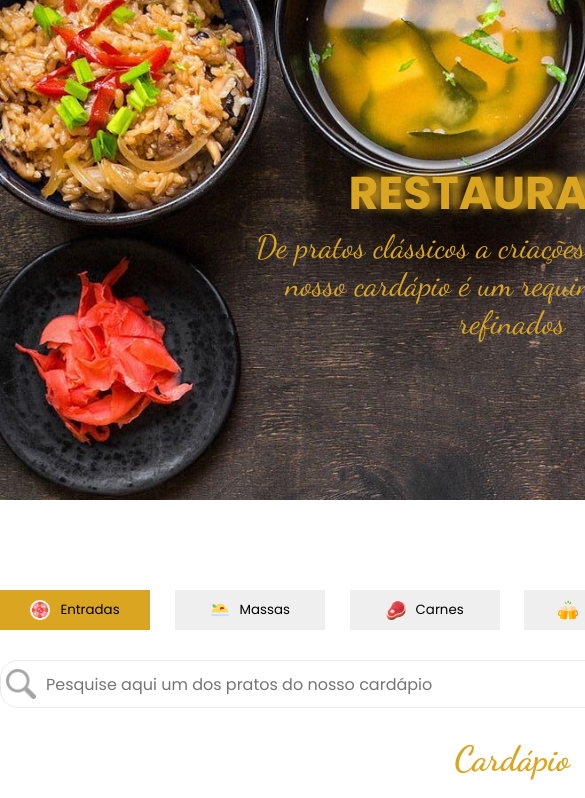
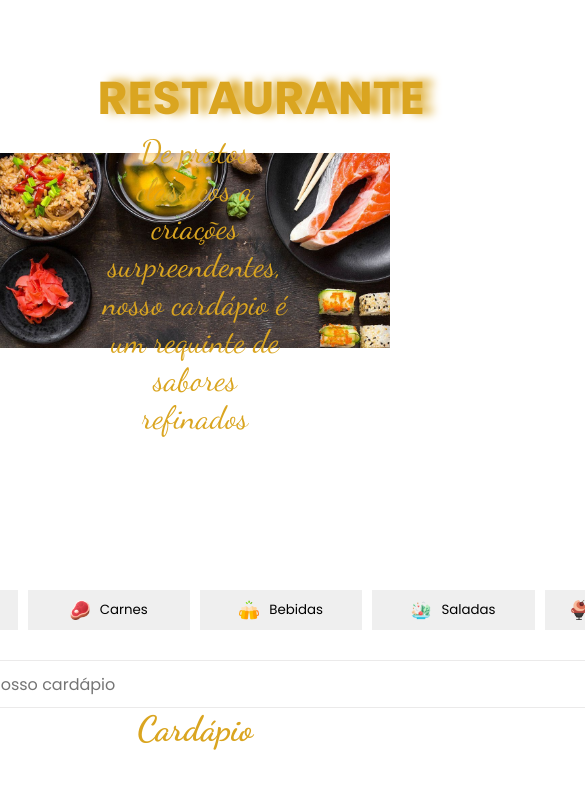
Before and after one commit to FabricioJorge0/Cardapio_restaurante, a Next.js app: page / in a window 390 px wide. Shown: the top 798 px of the page, 585 px wide, since content can reach past the window. Built offline with nearby package versions, Linux system fonts and the light colour scheme.

Commit message:
adicionando responsividade

```diff
--- a/src/Components/CardsCardapio/CardsCardapio.module.css
+++ b/src/Components/CardsCardapio/CardsCardapio.module.css
@@ -1,4 +1,3 @@
-
 .cardCardapio{
     width: 250px;
     height: auto;
@@ -44,3 +43,7 @@
     font-weight: 600;
     float: right;
 }
+
+@media (max-width: 768px){
+
+}
--- a/src/Components/Topo/Topo.module.css
+++ b/src/Components/Topo/Topo.module.css
@@ -7,7 +7,7 @@
     margin: 0 auto;
     background-image: url('../../../public/banner.png');
     background-repeat: no-repeat;
-    background-position: center;
+    background-position: 0%;
     display: flex;
     justify-content: center;
     align-items: center;
@@ -32,3 +32,9 @@
     color: #daa520;
     font-family: 'Dancing Script', cursive;
 }
+
+@media (max-width: 768px){
+    .topo{
+        max-width: 100%;
+    }
+}
--- a/src/app/layout.js
+++ b/src/app/layout.js
@@ -13,13 +13,13 @@ const geistMono = localFont({
 });
 
 export const metadata = {
-  title: "Create Next App",
-  description: "Generated by create next app",
+  title: "Cardápio",
+  description: "Cardápio restaurante",
 };
 
 export default function RootLayout({ children }) {
   return (
-    <html lang="en">
+    <html lang="pt-br">
       <body className={`${geistSans.variable} ${geistMono.variable}`}>
         {children}
       </body>
--- a/src/app/page.js
+++ b/src/app/page.js
@@ -85,11 +85,11 @@ export default function Home() {
                     Sobremesas
                 </button>
             </div>
-            <div className={styles.inputBuscas}>
-                <Image className={styles.iconeLupa} src={IconeLupa}/>
-                <input id='inputValue' onChange={(event) => buscarProduto(event.target.value)} value={textoBusca} className={styles.inputTxt} type="text" placeholder='Pesquise aqui um dos pratos do nosso cardápio' />
-            </div>
         </section>
+        <div className={styles.inputBuscas}>
+            <Image className={styles.iconeLupa} src={IconeLupa}/>
+            <input id='inputValue' onChange={(event) => buscarProduto(event.target.value)} value={textoBusca} className={styles.inputTxt} type="text" placeholder='Pesquise aqui um dos pratos do nosso cardápio' />
+        </div>
 
         <h2 className={styles.titulo}>Cardápio</h2>
         <div className={styles.containerCardapio}>
--- a/src/app/page.module.css
+++ b/src/app/page.module.css
@@ -75,7 +75,7 @@
 }
 
 .inputBuscas{
-    width: 1024px;
+    width: 100%;
     display: flex;
     align-items: center;
     border: 1px solid #ebeaea;
@@ -102,3 +102,31 @@
     border: 0 none;
     outline: 0;
 }
+
+@media (max-width: 768px){
+    .page{
+        width: 100%;
+    }
+
+    .catBuscas{
+        width: 100%;
+    }
+
+    .btnCategorias{
+        width: 100%;
+        flex-wrap: wrap;
+    }
+
+    .acenderBtn{
+        flex-grow: 1;
+    }
+
+    .apagarBtn{
+        flex-grow: 1;
+    }
+
+    .containerCardapio{
+        margin: 0 auto;
+    }
+
+}
```
